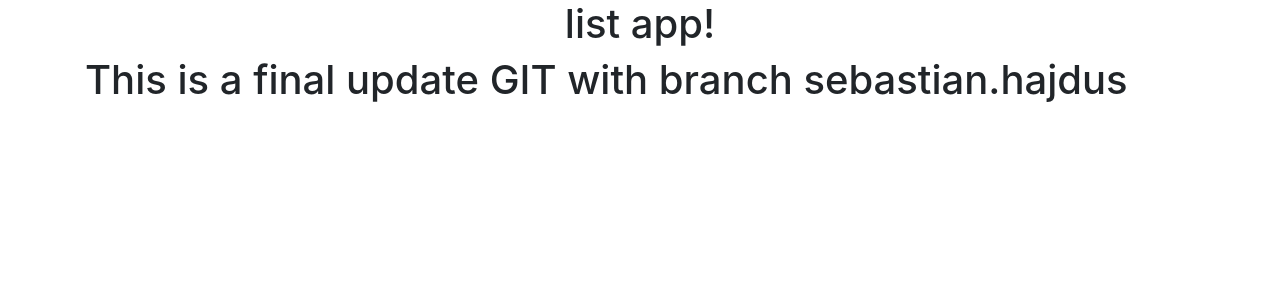
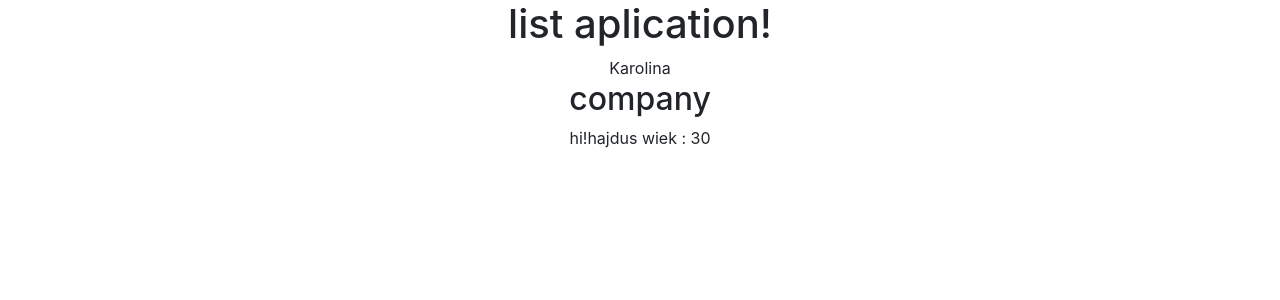
Before and after one commit to hihajdus/ingredients, an Angular app: page / in a window 1280 px wide. Shown: the top 300 px of the page. Built offline with nearby package versions, Linux system fonts and the light colour scheme.

Commit message:
tutorial 04

```diff
--- a/src/app/app.component.html
+++ b/src/app/app.component.html
@@ -3,8 +3,10 @@
       <h1>
         list {{ title }}!
       </h1>
+        {{ person.name }}
+      <h2> company </h2>
+      {{ person.company.name }}
+      wiek : {{ getAge }}
     </div>
-    <div class="test_git">
-      <h1>This is a final update GIT with branch sebastian.hajdus</h1>
-    </div>
+
   </div>
--- a/src/app/app.component.ts
+++ b/src/app/app.component.ts
@@ -6,7 +6,17 @@ import { Component } from '@angular/core';
   styleUrls: ['./app.component.css']
 })
 export class AppComponent {
-  title = 'app';
+  title = 'aplication';
 
+  get getAge() {
+    return (new Date().getFullYear()) - this.person.birthdate
+  }
 
+  person = {
+    name : 'Karolina' ,
+    birthdate : 1988 ,
+    company:{
+      name : 'hi!hajdus'
+    }
+  }
 }
--- a/src/app/app.module.ts
+++ b/src/app/app.module.ts
@@ -1,5 +1,7 @@
 import { BrowserModule } from '@angular/platform-browser';
 import { NgModule } from '@angular/core';
+// import { FormsModule } from '@angular/forms';
+// import { HttpModule } from '@angular/http';
 
 import { AppComponent } from './app.component';
 
```
Also changed, not shown: src/index.html (line endings or trailing spaces).
